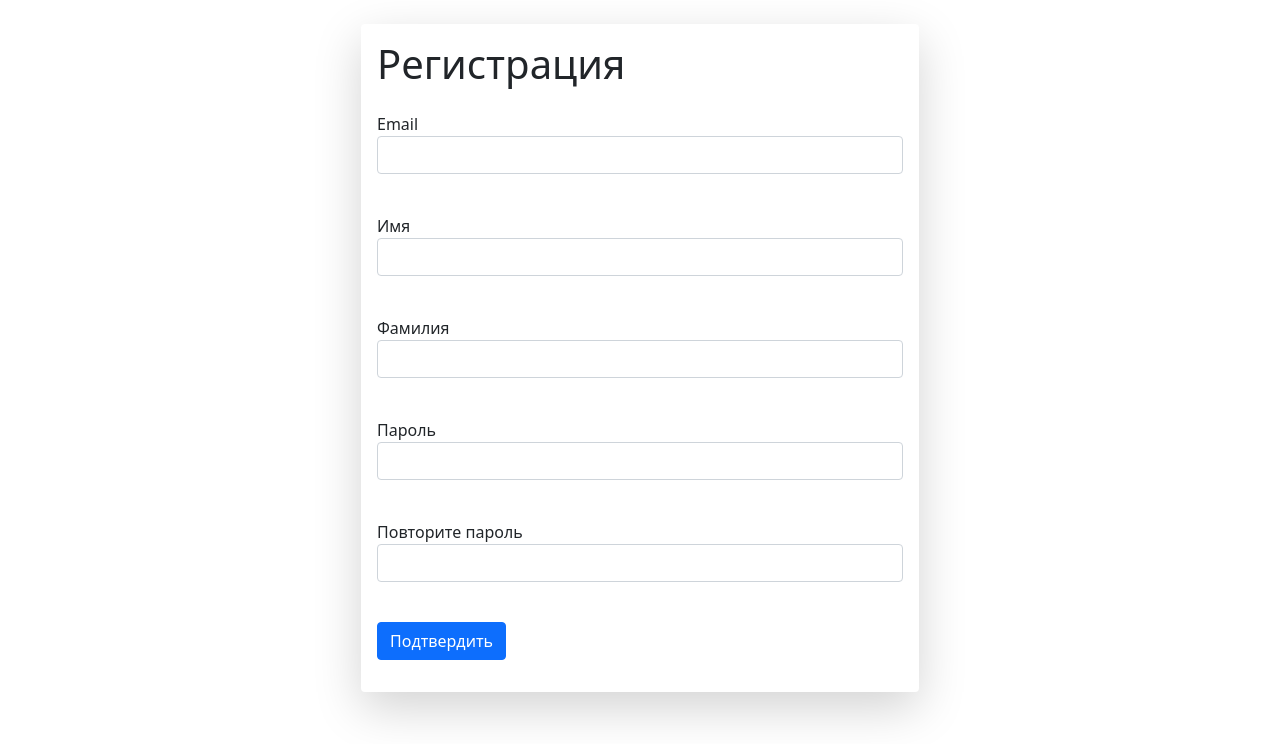
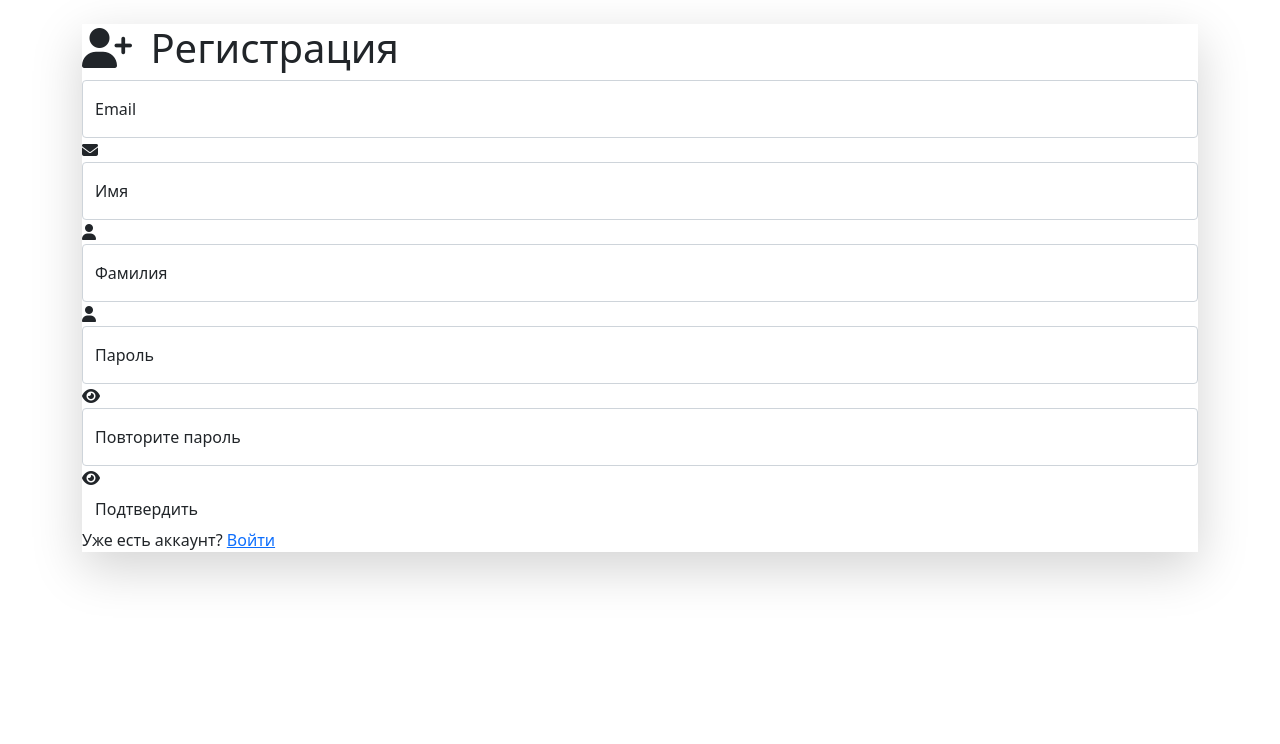
Before and after one commit to Dr4mchik/shop_yandex_project, a Flask app: page /register in a window 1280 px wide. Shown: the part 56-800 px from the top of the page. Run offline with Flask 3, Linux system fonts and the light colour scheme.

Commit message:
измененный дизайн авторизации и регистрации

```diff
--- a/data/order.py
+++ b/data/order.py
@@ -12,7 +12,7 @@ class Order(SqlAlchemyBase):
     user_id = Column(Integer, ForeignKey('users.id'), nullable=False)
     created_date = Column(DateTime, default=datetime.datetime.now)
     total_price = Column(Float, nullable=False)
-    status = Column(String, default='new')  # new, processing, shipped, delivered, canceled
+    status = Column(String, default='new')
 
     # Связь с пользователем
     user = relationship('User', back_populates='orders')
--- a/templates/base.html
+++ b/templates/base.html
@@ -8,6 +8,8 @@
                     <!-- Добавим иконки Bootstrap -->
                     <link rel="stylesheet" href="https://cdn.jsdelivr.net/npm/bootstrap-icons@1.8.1/font/bootstrap-icons.css">
     <link rel="stylesheet" href="{{ url_for('static', filename='css/style.css') }}">
+    <link rel="stylesheet" href="https://cdnjs.cloudflare.com/ajax/libs/font-awesome/6.5.1/css/all.min.css">
+    <link rel="stylesheet" href="{{ url_for('static', filename='css/auth_styles.css') }}">
     <title>{{title}}</title>
 </head>
 <body>
@@ -72,5 +74,19 @@
 <div class="container mt-4">
     {% block content %}{% endblock %}
 </div>
+<script>
+    // Активация всплывающих подсказок Bootstrap (если используете)
+    document.addEventListener('DOMContentLoaded', function() {
+        const tooltipTriggerList = [].slice.call(document.querySelectorAll('[data-bs-toggle="tooltip"]'));
+        tooltipTriggerList.map(function (tooltipTriggerEl) {
+            return new bootstrap.Tooltip(tooltipTriggerEl);
+        });
+
+        // Плавное появление элементов при загрузке страницы
+        setTimeout(function() {
+            document.body.classList.add('page-loaded');
+        }, 100);
+    });
+</script>
 </body>
 </html>
--- a/templates/register.html
+++ b/templates/register.html
@@ -1,57 +1,116 @@
 {% extends 'base.html' %}
 
 {% block content %}
-<div class="col-md-6 mx-auto shadow-lg p-3 mb-5 bg-body rounded">
-    <h1 class="mb-4">Регистрация</h1>
+<div class="auth-form-container">
+    <div class="auth-card shadow-lg">
+        <div class="auth-header">
+            <h1><i class="fas fa-user-plus me-2"></i> Регистрация</h1>
+        </div>
+        <div class="auth-body">
             <form action="" method="post">
                 {{ form.hidden_tag() }}
-        <p>
-            {{form.email.label}}<br>
-            {{form.email(class='form-control', type='email')}}<br>
+
+                <div class="form-floating input-icon">
+                    {{ form.email(class='form-control', placeholder='Email', id='email') }}
+                    {{ form.email.label }}
+                    <i class="fas fa-envelope"></i>
                     {% for error in form.email.errors %}
-                <p class="alert alert-danger">
+                        <div class="alert alert-danger mt-2">
                             {{ error }}
-                </p>
+                        </div>
                     {% endfor %}
-        </p>
-        <p>
-            {{form.name.label}}<br>
-            {{form.name(class='form-control', type='name')}}<br>
+                </div>
+
+                <div class="form-floating input-icon">
+                    {{ form.name(class='form-control', placeholder='Имя', id='name') }}
+                    {{ form.name.label }}
+                    <i class="fas fa-user"></i>
                     {% for error in form.name.errors %}
-                <p class="alert alert-danger">
+                        <div class="alert alert-danger mt-2">
                             {{ error }}
-                </p>
+                        </div>
                     {% endfor %}
-        </p>
-        <p>
-            {{form.surname.label}}<br>
-            {{form.surname(class='form-control', type='surname')}}<br>
+                </div>
+
+                <div class="form-floating input-icon">
+                    {{ form.surname(class='form-control', placeholder='Фамилия', id='surname') }}
+                    {{ form.surname.label }}
+                    <i class="fas fa-user"></i>
                     {% for error in form.surname.errors %}
-                <p class="alert alert-danger">
+                        <div class="alert alert-danger mt-2">
                             {{ error }}
-                </p>
+                        </div>
                     {% endfor %}
-        </p>
-        <p>
-            {{form.password.label}}<br>
-            {{form.password(class='form-control', type='password')}}<br>
+                </div>
+
+                <div class="form-floating input-icon">
+                    {{ form.password(class='form-control', placeholder='Пароль', id='password') }}
+                    {{ form.password.label }}
+                    <i class="fas fa-eye toggle-password"></i>
                     {% for error in form.password.errors %}
-                <p class="alert alert-danger">
+                        <div class="alert alert-danger mt-2">
                             {{ error }}
-                </p>
+                        </div>
                     {% endfor %}
-        </p>
-        <p>
-            {{form.repeat_password.label}}<br>
-            {{form.repeat_password(class='form-control', type='repeat_password')}}<br>
+                </div>
+
+                <div class="form-floating input-icon">
+                    {{ form.repeat_password(class='form-control', placeholder='Повторите пароль', id='repeat_password') }}
+                    {{ form.repeat_password.label }}
+                    <i class="fas fa-eye toggle-password"></i>
                     {% for error in form.repeat_password.errors %}
-                <p class="alert alert-danger">
+                        <div class="alert alert-danger mt-2">
                             {{ error }}
-                </p>
+                        </div>
                     {% endfor %}
-        </p>
-        <p>{{form.submit(class='btn btn-primary', type='submit')}}</p>
-        {{message}}
+                </div>
+
+                {{ form.submit(class='btn btn-auth', value='Подтвердить') }}
+
+                {% if message %}
+                    <div class="alert alert-danger mt-3">{{ message }}</div>
+                {% endif %}
             </form>
         </div>
+        <div class="auth-footer">
+            <p>Уже есть аккаунт? <a href="{{ url_for('login') }}">Войти</a></p>
+        </div>
+    </div>
+</div>
+
+<script>
+    // Toggle password visibility
+    document.querySelectorAll('.toggle-password').forEach(function(element) {
+        element.addEventListener('click', function() {
+            const passwordInput = this.previousElementSibling.previousElementSibling;
+            if (passwordInput.type === 'password') {
+                passwordInput.type = 'text';
+                this.classList.remove('fa-eye');
+                this.classList.add('fa-eye-slash');
+            } else {
+                passwordInput.type = 'password';
+                this.classList.remove('fa-eye-slash');
+                this.classList.add('fa-eye');
+            }
+        });
+    });
+
+    // Password matching validation
+    document.querySelector('form').addEventListener('submit', function(e) {
+        const password = document.getElementById('password');
+        const repeatPassword = document.getElementById('repeat_password');
+
+        if (password.value !== repeatPassword.value) {
+            e.preventDefault();
+            const alertDiv = document.createElement('div');
+            alertDiv.className = 'alert alert-danger mt-2';
+            alertDiv.textContent = 'Пароли не совпадают';
+            repeatPassword.parentNode.appendChild(alertDiv);
+
+            setTimeout(() => {
+                alertDiv.remove();
+            }, 3000);
+        }
+    });
+</script>
 {% endblock %}
```
Also changed, not shown: templates/login.html (+55 -16 lines). Lines whose indentation alone changed are shown as unchanged.
